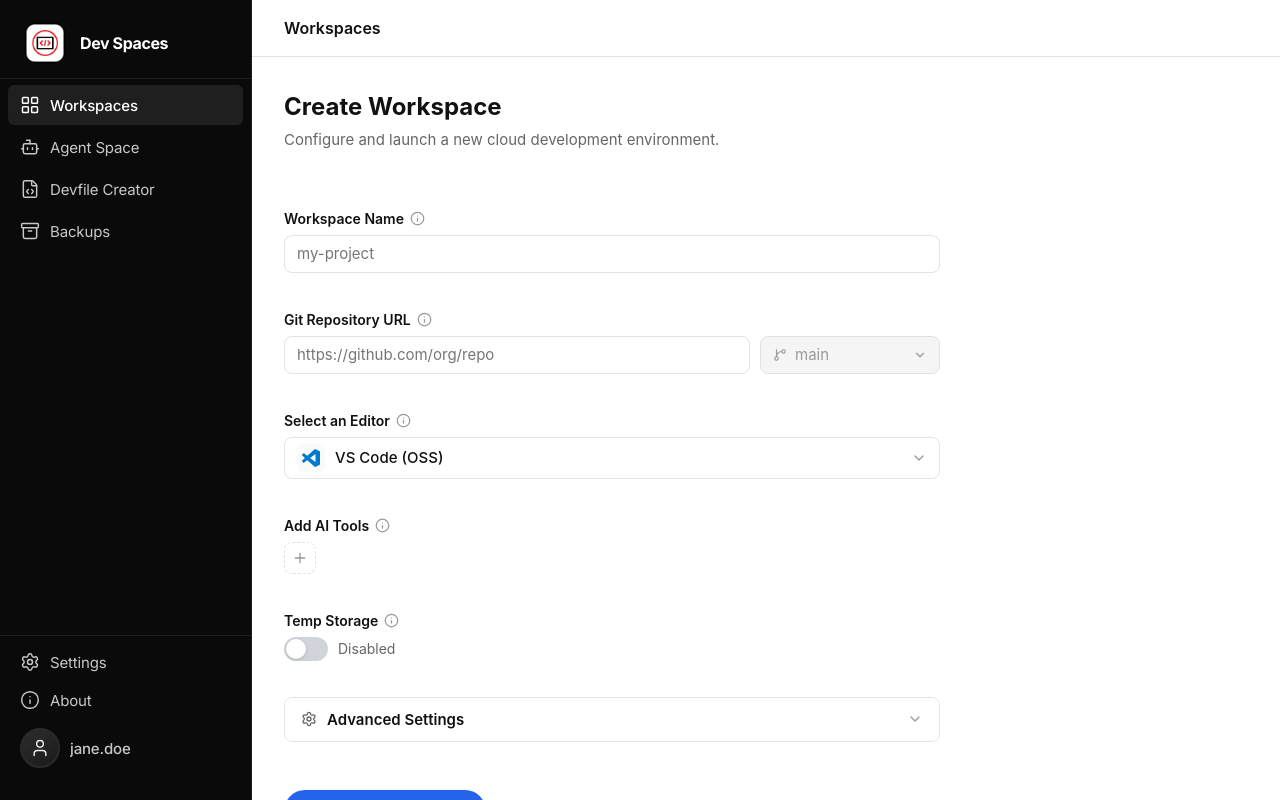
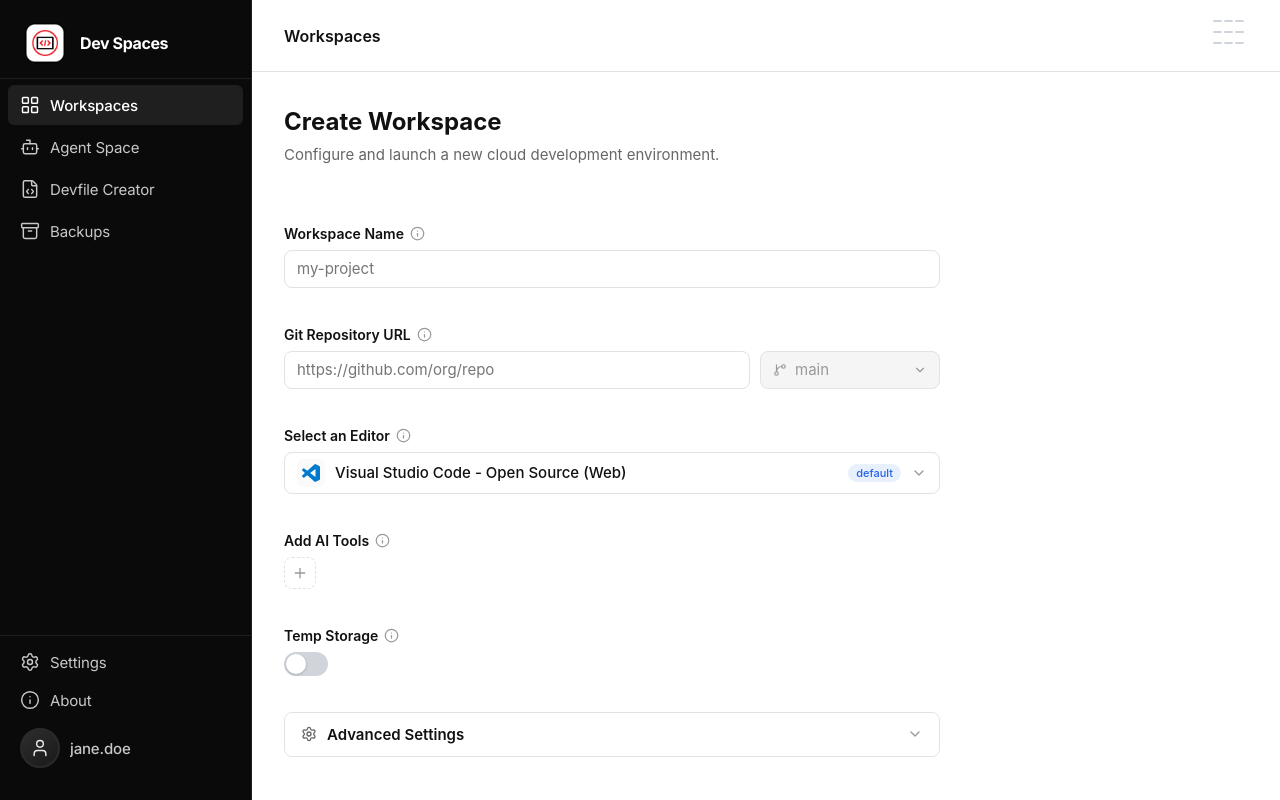
Before and after one commit to TheChosenMok/Dev-Spaces-Start-workspace, a React (Vite) app: page / in a window 1280 px wide. Built offline with nearby package versions, Linux system fonts and the light colour scheme.

Commit message:
UI improvements

```diff
--- a/src/components/CreateWorkspace.tsx
+++ b/src/components/CreateWorkspace.tsx
@@ -1,5 +1,5 @@
 import { useState, useCallback } from 'react'
-import { Loader2, Rocket } from 'lucide-react'
+import { Loader2 } from 'lucide-react'
 import { FormField } from './FormField'
 import { TextInput } from './TextInput'
 import { BranchDropdown } from './BranchDropdown'
@@ -53,9 +53,39 @@ export function CreateWorkspace() {
             display: 'flex',
             alignItems: 'center',
             gap: 12,
+            width: '100%',
+            boxSizing: 'border-box',
           }}
         >
           <span style={{ fontSize: 16, fontWeight: 600, color: 'var(--text)' }}>Workspaces</span>
+          <button
+            type="button"
+            className="header-grid-launcher"
+            aria-label="Open app grid"
+            style={{
+              display: 'grid',
+              gridTemplateColumns: 'repeat(3, 9px)',
+              gridTemplateRows: 'repeat(3, 9px)',
+              gap: 2,
+              marginLeft: 'auto',
+              padding: 4,
+              border: 'none',
+              background: 'transparent',
+              borderRadius: 6,
+            }}
+          >
+            {Array.from({ length: 9 }, (_, i) => (
+              <span
+                key={i}
+                style={{
+                  borderRadius: 2.5,
+                  background: '#ced4da',
+                  border: '1px solid #ced4da',
+                  boxSizing: 'border-box',
+                }}
+              />
+            ))}
+          </button>
         </div>
       </header>
 
@@ -133,7 +163,7 @@ export function CreateWorkspace() {
             {/* Select an Editor */}
             <FormField
               label="Select an Editor"
-              tooltip="Choose the IDE that will be launched in your workspace. The default editor is VS Code - Open Source. Select 'Custom Editor' for advanced configuration."
+              tooltip="Choose the IDE that will be launched in your workspace. The default editor is Visual Studio Code - Open Source (Web). Select 'Custom Editor' for advanced configuration."
             >
               <EditorDropdown value={editor} onChange={setEditor} />
             </FormField>
@@ -151,7 +181,7 @@ export function CreateWorkspace() {
               label="Temp Storage"
               tooltip="Enable ephemeral storage for temporary files. Data in temp storage does not persist across workspace restarts."
             >
-              <div style={{ display: 'flex', alignItems: 'center', gap: 10 }}>
+              <div style={{ display: 'flex', alignItems: 'center' }}>
                 <button
                   type="button"
                   onClick={() => setTempStorage(!tempStorage)}
@@ -181,9 +211,6 @@ export function CreateWorkspace() {
                     }}
                   />
                 </button>
-                <span style={{ fontSize: 14, color: 'var(--text-secondary)' }}>
-                  {tempStorage ? 'Enabled' : 'Disabled'}
-                </span>
               </div>
             </FormField>
 
@@ -229,10 +256,7 @@ export function CreateWorkspace() {
                   Creating Workspace…
                 </>
               ) : (
-                <>
-                  <Rocket size={18} strokeWidth={2.25} aria-hidden />
-                  Create Workspace
-                </>
+                'Create Workspace'
               )}
             </button>
           </div>
--- a/src/components/CustomEditorModal.tsx
+++ b/src/components/CustomEditorModal.tsx
@@ -1,16 +1,33 @@
-import { useState } from 'react'
+import { useState, type CSSProperties } from 'react'
 import { X } from 'lucide-react'
 import { TextInput } from './TextInput'
 
 interface CustomEditorModalProps {
   onClose: () => void
-  onSave: (config: { name: string; image: string; port: string }) => void
+  onSave: (config: { name: string; definition: string; image: string }) => void
+}
+
+const textareaStyle: CSSProperties = {
+  width: '100%',
+  minHeight: 88,
+  padding: '10px 12px',
+  fontSize: 15,
+  lineHeight: 1.45,
+  border: '1px solid var(--border)',
+  borderRadius: 'var(--radius)',
+  background: 'var(--surface)',
+  color: 'var(--text)',
+  outline: 'none',
+  resize: 'vertical',
+  fontFamily: 'ui-monospace, SFMono-Regular, Menlo, Monaco, Consolas, monospace',
+  transition: 'border-color var(--transition), box-shadow var(--transition)',
+  boxSizing: 'border-box',
 }
 
 export function CustomEditorModal({ onClose, onSave }: CustomEditorModalProps) {
   const [name, setName] = useState('')
+  const [definition, setDefinition] = useState('')
   const [image, setImage] = useState('')
-  const [port, setPort] = useState('3000')
 
   return (
     <div
@@ -52,13 +69,26 @@ export function CustomEditorModal({ onClose, onSave }: CustomEditorModalProps) {
         </div>
 
         <div style={{ marginBottom: 16 }}>
-          <label style={{ display: 'block', fontSize: 14, fontWeight: 500, marginBottom: 4 }}>Container Image</label>
-          <TextInput value={image} onChange={(e) => setImage(e.target.value)} placeholder="registry.example.com/editor:latest" />
+          <label style={{ display: 'block', fontSize: 14, fontWeight: 500, marginBottom: 4 }}>Editor Definition</label>
+          <textarea
+            value={definition}
+            onChange={(e) => setDefinition(e.target.value)}
+            placeholder="YAML or JSON editor component definition"
+            style={textareaStyle}
+            onFocus={(e) => {
+              e.currentTarget.style.borderColor = 'var(--border-focus)'
+              e.currentTarget.style.boxShadow = '0 0 0 3px rgba(37,99,235,.12)'
+            }}
+            onBlur={(e) => {
+              e.currentTarget.style.borderColor = 'var(--border)'
+              e.currentTarget.style.boxShadow = 'none'
+            }}
+          />
         </div>
 
         <div style={{ marginBottom: 24 }}>
-          <label style={{ display: 'block', fontSize: 14, fontWeight: 500, marginBottom: 4 }}>IDE Port</label>
-          <TextInput value={port} onChange={(e) => setPort(e.target.value)} placeholder="3000" style={{ width: 120 }} />
+          <label style={{ display: 'block', fontSize: 14, fontWeight: 500, marginBottom: 4 }}>Container Image</label>
+          <TextInput value={image} onChange={(e) => setImage(e.target.value)} placeholder="registry.example.com/editor:latest" />
         </div>
 
         <div style={{ display: 'flex', justifyContent: 'flex-end', gap: 8 }}>
@@ -81,7 +111,7 @@ export function CustomEditorModal({ onClose, onSave }: CustomEditorModalProps) {
           </button>
           <button
             type="button"
-            onClick={() => onSave({ name, image, port })}
+            onClick={() => onSave({ name, definition, image })}
             style={{
               height: 36,
               padding: '0 16px',
--- a/src/components/EditorDropdown.tsx
+++ b/src/components/EditorDropdown.tsx
@@ -5,13 +5,13 @@ import { CustomEditorModal } from './CustomEditorModal'
 import { BrandIcon, hasBrandIcon } from './BrandIcons'
 
 const EDITORS = [
-  { id: 'vscode-oss', label: 'Microsoft Visual Studio Code - Open Source', shortLabel: 'VS Code (OSS)', isDefault: true },
-  { id: 'vscode', label: 'Visual Studio Code', shortLabel: 'VS Code' },
-  { id: 'intellij', label: 'IntelliJ IDEA Ultimate', shortLabel: 'IntelliJ' },
-  { id: 'goland', label: 'GoLand', shortLabel: 'GoLand' },
-  { id: 'pycharm', label: 'PyCharm Professional', shortLabel: 'PyCharm' },
-  { id: 'webstorm', label: 'WebStorm', shortLabel: 'WebStorm' },
-  { id: 'custom', label: 'Custom Editor', shortLabel: 'Custom', isCustom: true as const },
+  { id: 'vscode-oss', label: 'Visual Studio Code - Open Source (Web)', isDefault: true },
+  { id: 'vscode', label: 'Visual Studio Code - Desktop (SSH)' },
+  { id: 'intellij', label: 'IntelliJ IDEA Ultimate' },
+  { id: 'goland', label: 'GoLand' },
+  { id: 'pycharm', label: 'PyCharm Professional' },
+  { id: 'webstorm', label: 'WebStorm' },
+  { id: 'custom', label: 'Custom Editor', isCustom: true as const },
 ]
 
 interface EditorDropdownProps {
@@ -92,7 +92,9 @@ export function EditorDropdown({ value, onChange }: EditorDropdownProps) {
     }
   }
 
-  const displayLabel = selected ? selected.shortLabel : 'Select editor'
+  const displayLabel = selected ? selected.label : 'Select editor'
+  const showDefaultOnTrigger =
+    Boolean(selected && 'isDefault' in selected && selected.isDefault) && !open
 
   return (
     <>
@@ -156,6 +158,22 @@ export function EditorDropdown({ value, onChange }: EditorDropdownProps) {
           >
             {displayLabel}
           </span>
+          {showDefaultOnTrigger && (
+            <span
+              style={{
+                flexShrink: 0,
+                marginLeft: 'auto',
+                padding: '2px 8px',
+                fontSize: 11,
+                fontWeight: 500,
+                borderRadius: 999,
+                background: 'rgba(37, 99, 235, 0.1)',
+                color: 'var(--accent)',
+              }}
+            >
+              default
+            </span>
+          )}
           <ChevronDown
             size={16}
             color="var(--text-muted)"
@@ -261,7 +279,7 @@ export function EditorDropdown({ value, onChange }: EditorDropdownProps) {
                           color: 'var(--accent)',
                         }}
                       >
-                        Recommended default
+                        default
                       </span>
                     )}
                   </span>
--- a/src/index.css
+++ b/src/index.css
@@ -61,6 +61,11 @@ button {
   cursor: pointer;
 }
 
+.header-grid-launcher:focus-visible {
+  outline: 2px solid var(--border-focus);
+  outline-offset: 2px;
+}
+
 .editor-dropdown-trigger:focus-visible {
   outline: 2px solid var(--border-focus);
   outline-offset: 2px;
```
